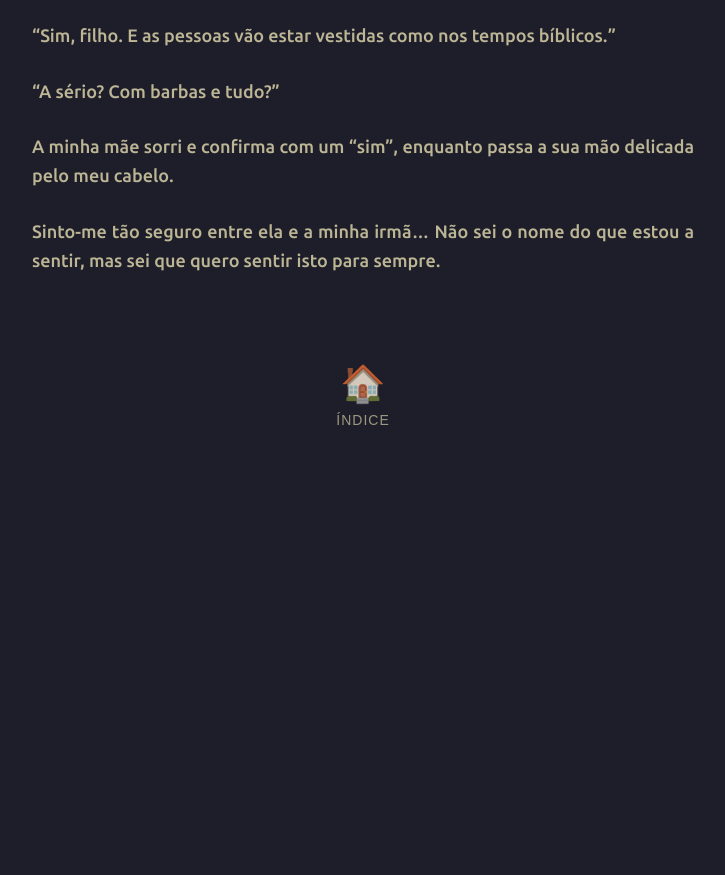
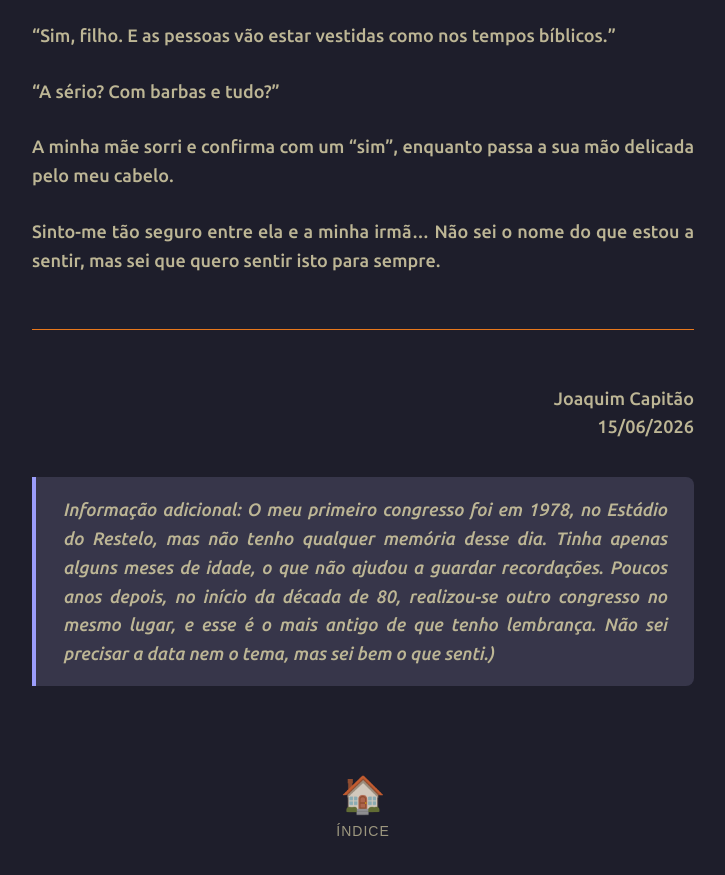
Before and after one commit to joaquim-capitao/queime-depois-de-ler, a Jekyll site: the page built from o-congresso-anos-80.md, in a window 1280 px wide and 900 px high, scrolled down 1213 px. Shown: the top 875 px of the window, without its empty margins (277-1002 px from the left). Built offline with Jekyll 4.4.1, drawn with Linux system fonts in a browser that asks for light colours; our own code applies the rules of GitHub Pages for plain Markdown files; before the commit the page ends 1702 px from its top, so only the background shows below that.

Commit message:
Update o-congresso-anos-80.md with congress details
Added additional information about the first congress experience.

```diff
--- a/o-congresso-anos-80.md
+++ b/o-congresso-anos-80.md
@@ -29,3 +29,11 @@ A certa altura, o homem no palco levanta o braço com um livro na mão e a multi
 A minha mãe sorri e confirma com um "sim", enquanto passa a sua mão delicada pelo meu cabelo.
 
 Sinto-me tão seguro entre ela e a minha irmã... Não sei o nome do que estou a sentir, mas sei que quero sentir isto para sempre.
+
+---
+
+<div align="right">Joaquim Capitão</div>
+<div align="right">15/06/2026</div>
+
+
+> Informação adicional: O meu primeiro congresso foi em 1978, no Estádio do Restelo, mas não tenho qualquer memória desse dia. Tinha apenas alguns meses de idade, o que não ajudou a guardar recordações. Poucos anos depois, no início da década de 80, realizou-se outro congresso no mesmo lugar, e esse é o mais antigo de que tenho lembrança. Não sei precisar a data nem o tema, mas sei bem o que senti.)
```
